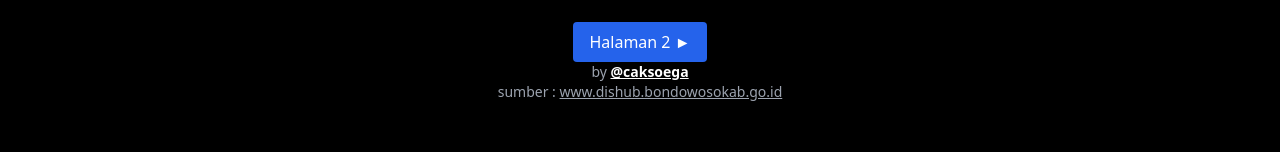
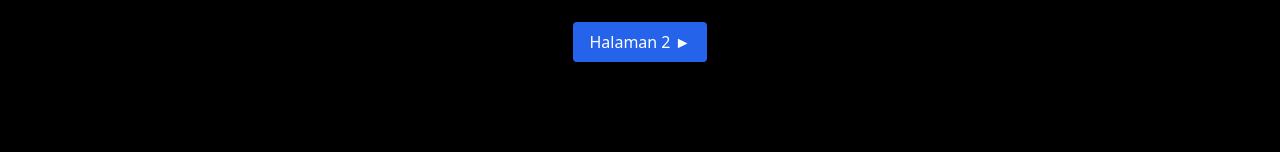
Before and after one commit to caxuga/cctv-bondowoso, a Next.js app: page / in a window 1280 px wide. Shown: the part 591-743 px from the top of the page. Built offline with nearby package versions, Linux system fonts and the light colour scheme.

Commit message:
Update index.js

```diff
--- a/pages/index.js
+++ b/pages/index.js
@@ -46,31 +46,6 @@ export default function Halaman1() {
           </button>
         </Link>
       </div>
-{/* FOOTER */}
-      <div className="text-center text-sm text-gray-400">
-        by{' '}
-        <span className="text-white font-semibold">
-          <a
-            href="https://www.instagram.com/caksoega/"
-            target="_blank"
-            rel="noopener noreferrer"
-            className="underline hover:text-white"
-          >
-            @caksoega
-          </a>
-        </span>
-        <p>
-          sumber :{' '}
-          <a
-            href="https://dishub.bondowosokab.go.id/"
-            target="_blank"
-            rel="noopener noreferrer"
-            className="underline hover:text-white"
-          >
-            www.dishub.bondowosokab.go.id
-          </a>
-        </p>
-      </div>
     </div>
   );
 }
```
